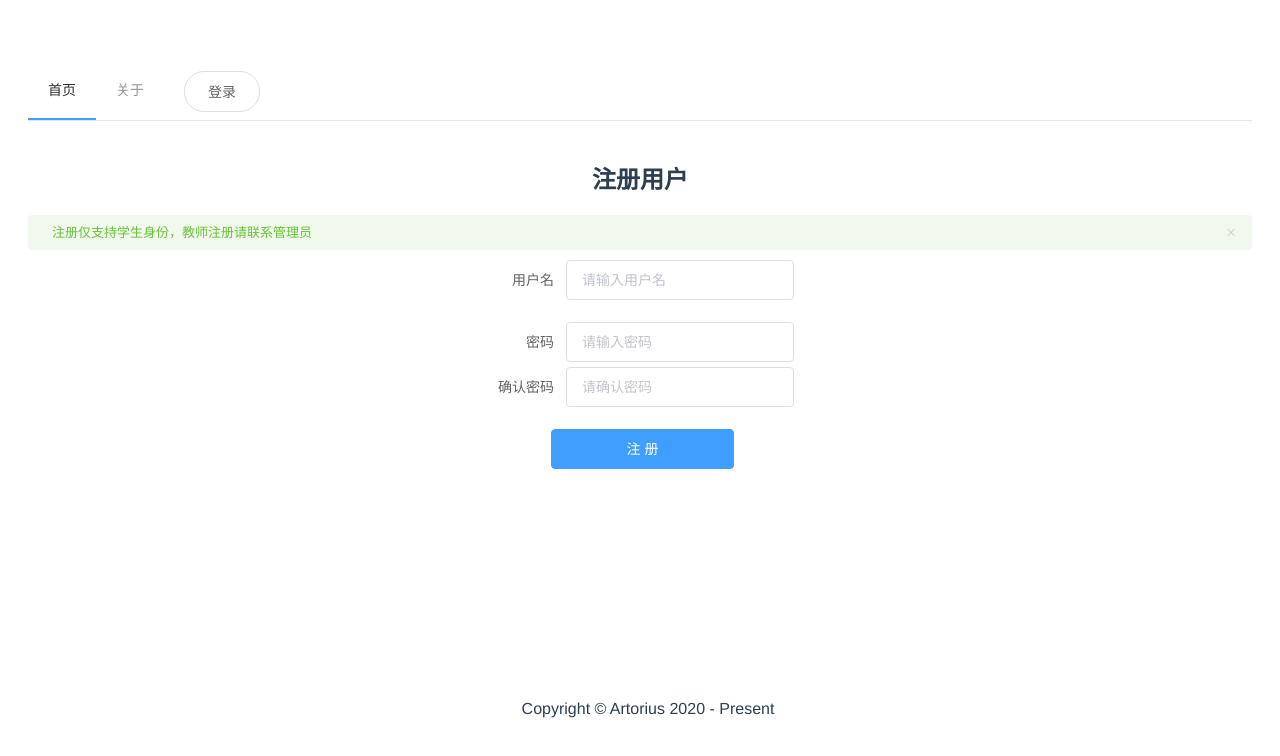
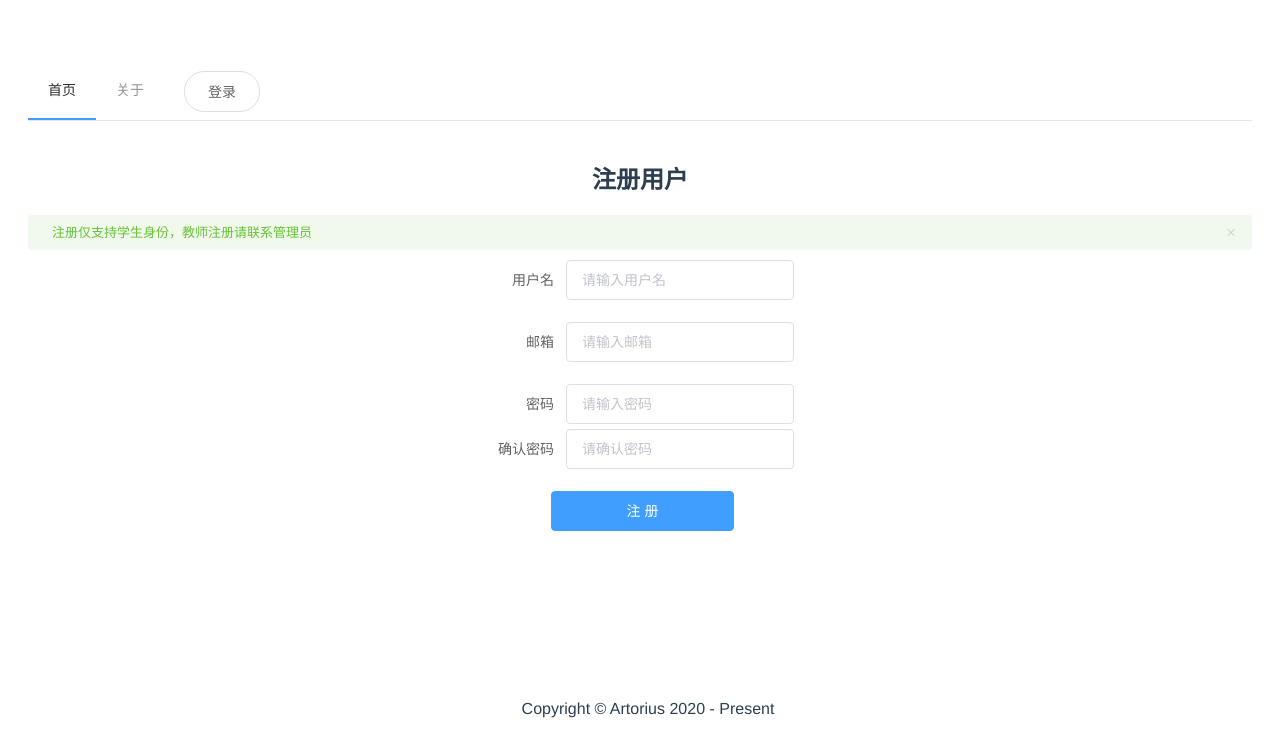
Before and after one commit to Artorius-P/live-front-end, a Vue app: page /regist in a window 1280 px wide. Shown: the top 756 px of the page. Built offline with nearby package versions, Linux system fonts and the light colour scheme.

Commit message:
修复注册邮箱

```diff
--- a/src/views/Regist.vue
+++ b/src/views/Regist.vue
@@ -10,6 +10,9 @@
         <el-form ref="loginForm" :model="user"  status-icon label-width="80px">
           <el-form-item prop="name" label="用户名">
             <el-input v-model="user.name" placeholder="请输入用户名" prefix-icon></el-input>
+          </el-form-item>
+          <el-form-item prop="mail" label="邮箱">
+            <el-input v-model="user.mail" placeholder="请输入邮箱" prefix-icon></el-input>
           </el-form-item>
           <el-form-item id="password" prop="password" label="密码">
             <el-input v-model="user.password" show-password placeholder="请输入密码"></el-input>
@@ -34,6 +37,7 @@ export default {
     return {
       user: {
         name: "",
+        mail: "",
         password: "",
         confirmPassword: ""
       }
@@ -45,7 +49,10 @@ export default {
       if (!this.user.name) {
         this.$message.error("请输入用户名！");
         return;
-      } else if (!this.user.password) {
+      } else if (!this.user.mail) {
+        this.$message.error("请输入邮箱！");
+        return;
+      }else if (!this.user.password) {
         this.$message.error("请输入密码！");
         return;
       } else if (this.user.password != this.user.confirmPassword) {
@@ -57,7 +64,8 @@ export default {
         axios
           .post("http://localhost:5000/api/regist", {
             name: this.user.name,
-            password: this.user.password
+            password: this.user.password,
+            mail: this.user.mail
           })
           .then(res => {
             if (res.data.status === 1) {
```
